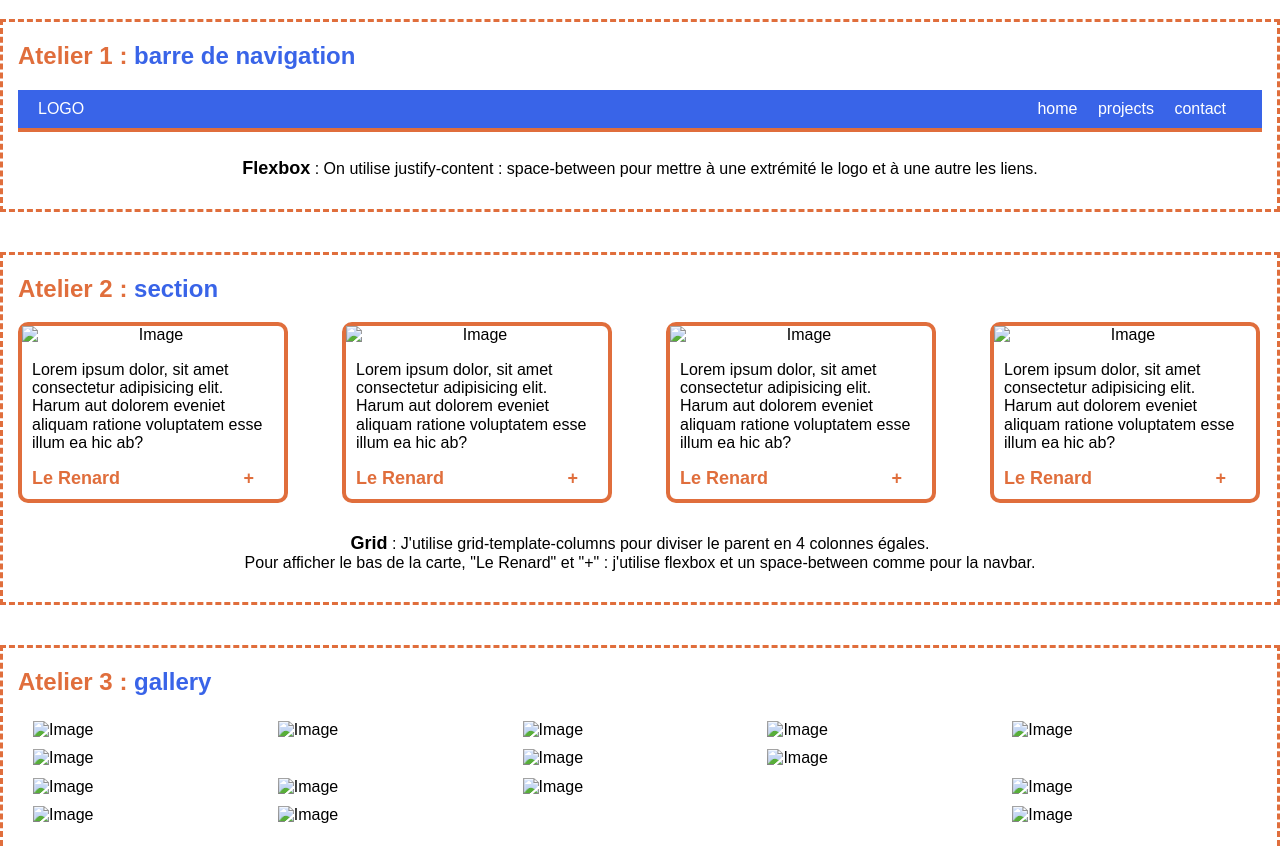
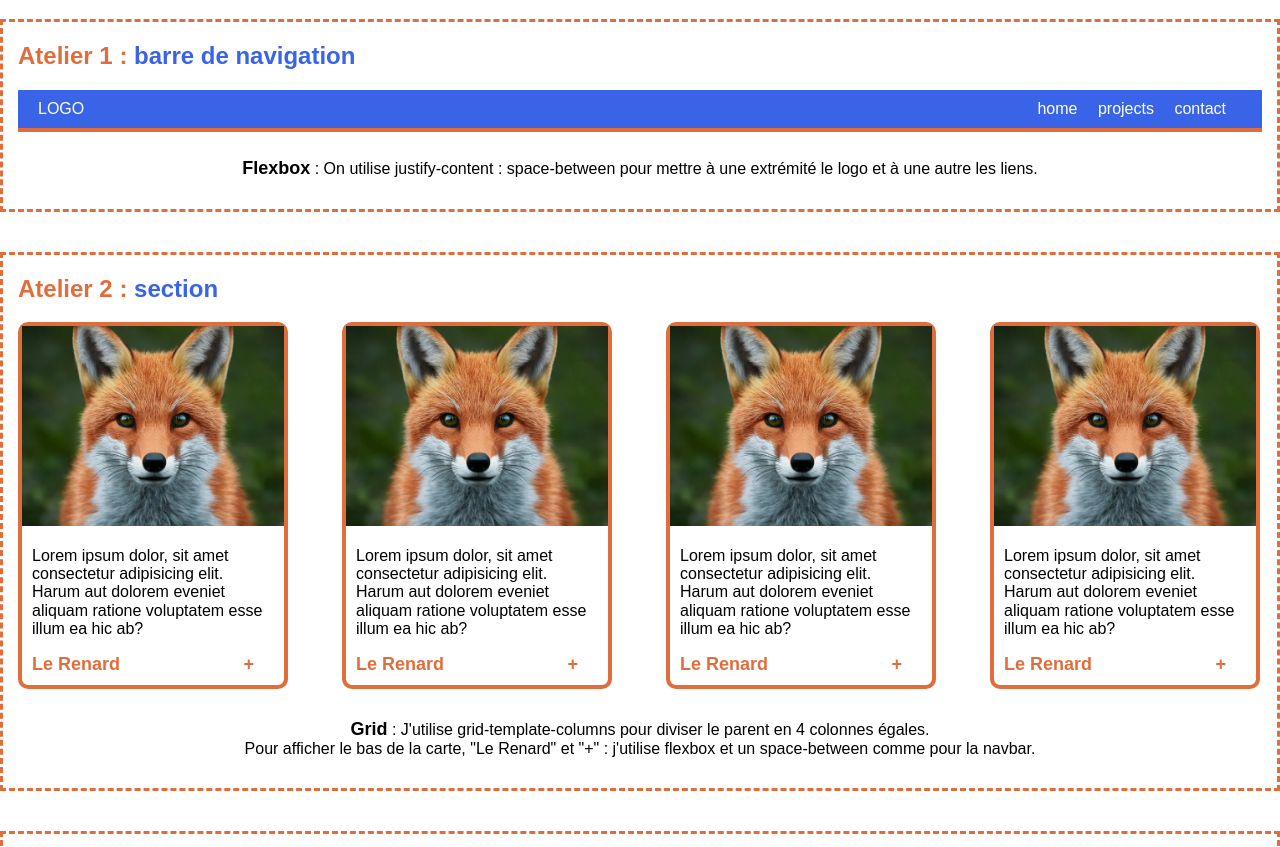
Before and after one commit to Ccasabianca/FlexboxGrid, a plain HTML site: page index.html in a window 1280 px wide. Shown: the part 79-926 px from the top of the page. Drawn offline with Linux system fonts and the light colour scheme; the site is published under a folder, as on GitHub Pages, so addresses that start at the root find nothing.

Commit message:
fix images

```diff
--- a/index.html
+++ b/index.html
@@ -34,7 +34,7 @@
             <h2 class="orange">Atelier 2 : <span class="blue">section</span></h1>
                 <div class="section2">
                     <div class="section2card">
-                        <img src="/assets/image1.webp" alt="Image" height="200" width="200">
+                        <img src="assets/image1.webp" alt="Image" height="200" width="200">
                         <div class="section2text">
                             <p>Lorem ipsum dolor, sit amet consectetur adipisicing elit. Harum aut dolorem eveniet
                                 aliquam
@@ -46,7 +46,7 @@
                         </div>
                     </div>
                     <div class="section2card">
-                        <img src="/assets/image1.webp" alt="Image" height="200" width="200">
+                        <img src="assets/image1.webp" alt="Image" height="200" width="200">
                         <div class="section2text">
                             <p>Lorem ipsum dolor, sit amet consectetur adipisicing elit. Harum aut dolorem eveniet
                                 aliquam
@@ -58,7 +58,7 @@
                         </div>
                     </div>
                     <div class="section2card">
-                        <img src="/assets/image1.webp" alt="Image" height="200" width="200">
+                        <img src="assets/image1.webp" alt="Image" height="200" width="200">
                         <div class="section2text">
                             <p>Lorem ipsum dolor, sit amet consectetur adipisicing elit. Harum aut dolorem eveniet
                                 aliquam
@@ -70,7 +70,7 @@
                         </div>
                     </div>
                     <div class="section2card">
-                        <img src="/assets/image1.webp" alt="Image" height="200" width="200">
+                        <img src="assets/image1.webp" alt="Image" height="200" width="200">
                         <div class="section2text">
                             <p>Lorem ipsum dolor, sit amet consectetur adipisicing elit. Harum aut dolorem eveniet
                                 aliquam
@@ -94,21 +94,21 @@
         <div class="dashed">
             <h2 class="orange">Atelier 3 : <span class="blue">gallery</span></h1>
                 <div class="gallery">
-                    <img src="/assets/image1.webp" alt="Image">
-                    <img src="/assets/portrait.webp" alt="Image">
-                    <img src="/assets/image1.webp" alt="Image">
-                    <img src="/assets/image1.webp" alt="Image">
-                    <img src="/assets/image1.webp" alt="Image">
-                    <img src="/assets/image1.webp" alt="Image">
-                    <img src="/assets/image1.webp" alt="Image">
-                    <img src="/assets/paysage.jpg" alt="Image">
-                    <img src="/assets/image1.webp" alt="Image">
-                    <img src="/assets/image1.webp" alt="Image">
-                    <img src="/assets/image1.webp" alt="Image">
-                    <img src="/assets/image1.webp" alt="Image">
-                    <img src="/assets/image1.webp" alt="Image">
-                    <img src="/assets/image1.webp" alt="Image">
-                    <img src="/assets/image1.webp" alt="Image">
+                    <img src="assets/image1.webp" alt="Image">
+                    <img src="assets/portrait.webp" alt="Image">
+                    <img src="assets/image1.webp" alt="Image">
+                    <img src="assets/image1.webp" alt="Image">
+                    <img src="assets/image1.webp" alt="Image">
+                    <img src="assets/image1.webp" alt="Image">
+                    <img src="assets/image1.webp" alt="Image">
+                    <img src="assets/paysage.jpg" alt="Image">
+                    <img src="assets/image1.webp" alt="Image">
+                    <img src="assets/image1.webp" alt="Image">
+                    <img src="assets/image1.webp" alt="Image">
+                    <img src="assets/image1.webp" alt="Image">
+                    <img src="assets/image1.webp" alt="Image">
+                    <img src="assets/image1.webp" alt="Image">
+                    <img src="assets/image1.webp" alt="Image">
                 </div>
                 <div class="justif">
                     <span class="bold">Grid</span> : J'utilise grid-template pour créer des colonnes et des lignes.
@@ -152,11 +152,11 @@
                     <div class="services_hr">
                         <h3 class="blue">Service : RH</h3>
                         <div class="mt-5 divhr">
-                            <a href="#" class="orange">rh@service.fr</a><img src="/assets/message.png" alt="Email"
+                            <a href="#" class="orange">rh@service.fr</a><img src="assets/message.png" alt="Email"
                                 height="26" width="32">
                         </div>
                         <div class="mt-5 divhr">
-                            <p class="orange">100 heures restantes</p><img src="/assets/sablier.png" alt="Sablier"
+                            <p class="orange">100 heures restantes</p><img src="assets/sablier.png" alt="Sablier"
                                 height="31" width="25">
                         </div>
                         <div class="btn-container">
```
